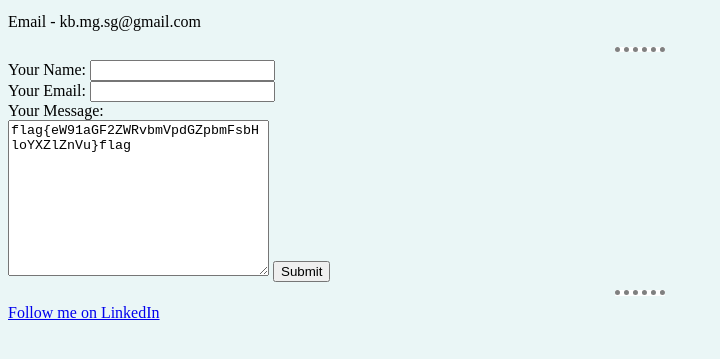
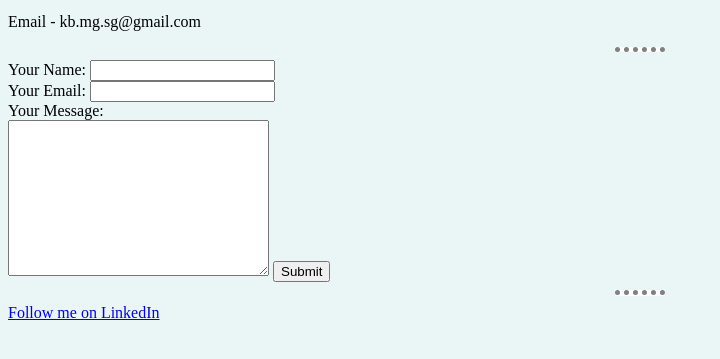
Before and after one commit to kartikbhushan/CV, a plain HTML site: page contactme.html in a window 1280 px wide. Shown: the part 101-460 px from the top of the page, without its empty margins (0-720 px from the left). Drawn offline with Linux system fonts and the light colour scheme.

Commit message:
Update styles.css

```diff
--- a/CSS/styles.css
+++ b/CSS/styles.css
@@ -18,3 +18,7 @@ h1{
 h3{
     color: #66BFBF;
 }
+
+#Check{
+    color: white;
+}
```
